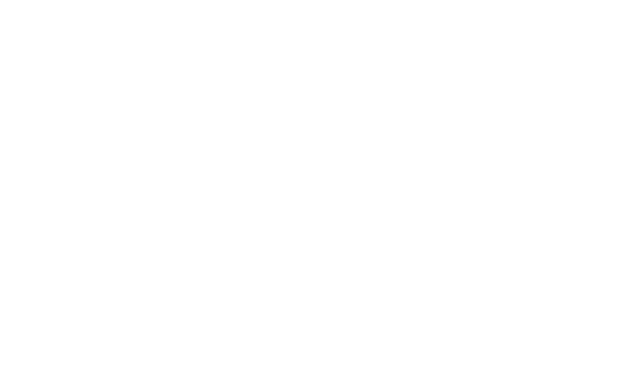
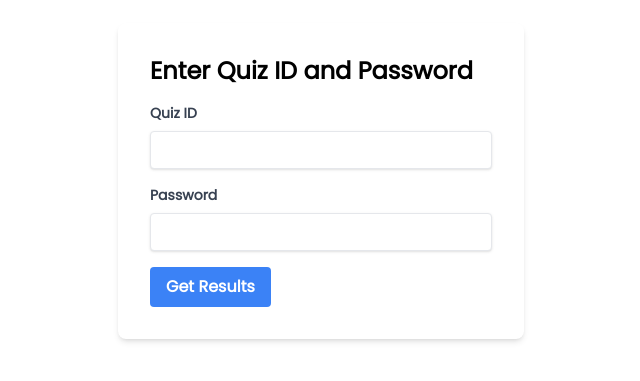
Before and after one commit to Subash-Lamichhane/smartforms, a React (Vite) app in the folder frontend/: page /responses in a window 1280 px wide. Before the commit this address had no page. Shown: the part 219-600 px from the top of the page, without its empty margins (319-959 px from the left). Built offline with nearby package versions, Linux system fonts and the light colour scheme.

Commit message:
fetch response data with id and password

```diff
--- a/frontend/src/App.jsx
+++ b/frontend/src/App.jsx
@@ -5,6 +5,7 @@
 import SmartFormEntry from "./components/SmartFormEntry";
 import NavBar from "./components/NavBar";
 import SmartForm from "./pages/SmartForm";
+import ResponsePage from "./pages/ResponsePage";
 
 function App() {
   return (
@@ -13,6 +14,7 @@
         <Route path="/" element={<LandingPage />} />
         <Route path="/create-smartforms" element={<QuizGenerationPage />} />
         <Route path="/smartforms/:id" element={<SmartForm />} />
+        <Route path="/responses" element={<ResponsePage/>} />
         <Route
           path="/smartforms"
           element={
--- /dev/null
+++ b/frontend/src/pages/ResponsePage.jsx
@@ -0,0 +1,94 @@
+import React, { useState } from 'react';
+import axios from 'axios';
+
+const ResponsePage = () => {
+  const [quizId, setQuizId] = useState(''); // To store the entered quiz ID
+  const [password, setPassword] = useState(''); // To store the entered password
+  const [results, setResults] = useState(null); // To store the fetched quiz results
+  const [error, setError] = useState(null); // To handle any errors
+
+  // Handle form submission
+  const handleSubmit = async (e) => {
+    e.preventDefault();
+
+    try {
+      const response = await axios.post('http://localhost:3000/quiz/results', {
+        quizId,
+        password
+      });
+
+      // Save the fetched results to state
+      setResults(response.data);
+      setError(null); // Clear any existing errors
+    } catch (err) {
+      // Handle error case
+      setError('Invalid quiz ID or password. Please try again.');
+      setResults(null);
+    }
+  };
+
+  return (
+    <div className="flex flex-col justify-center items-center h-screen">
+      {!results ? (
+        // Display the form to enter quiz ID and password if no results are fetched yet
+        <div className="p-8 rounded-lg bg-white shadow-md">
+          <h2 className="text-2xl font-bold mb-4">Enter Quiz ID and Password</h2>
+          <form onSubmit={handleSubmit}>
+            <div className="mb-4">
+              <label className="block text-gray-700 text-sm font-bold mb-2">Quiz ID</label>
+              <input
+                type="text"
+                value={quizId}
+                onChange={(e) => setQuizId(e.target.value)}
+                className="shadow appearance-none border rounded w-full py-2 px-3 text-gray-700 leading-tight focus:outline-none focus:shadow-outline"
+                required
+              />
+            </div>
+            <div className="mb-4">
+              <label className="block text-gray-700 text-sm font-bold mb-2">Password</label>
+              <input
+                type="password"
+                value={password}
+                onChange={(e) => setPassword(e.target.value)}
+                className="shadow appearance-none border rounded w-full py-2 px-3 text-gray-700 leading-tight focus:outline-none focus:shadow-outline"
+                required
+              />
+            </div>
+            {error && <p className="text-red-500 text-sm">{error}</p>}
+            <div className="flex items-center justify-between">
+              <button
+                type="submit"
+                className="bg-blue-500 hover:bg-blue-700 text-white font-bold py-2 px-4 rounded focus:outline-none focus:shadow-outline"
+              >
+                Get Results
+              </button>
+            </div>
+          </form>
+        </div>
+      ) : (
+        // Display the quiz results after fetching
+        <div className="w-full max-w-3xl p-8 rounded-lg bg-white shadow-md">
+          <h2 className="text-2xl font-bold mb-4">Quiz Results</h2>
+          <ul className="space-y-4">
+            {results.map((result) => (
+              <li key={result._id} className="border-b border-gray-200 py-4">
+                <p className="text-lg font-semibold">Name: {result.name}</p>
+                <p>Score: {result.score}</p>
+                <p>Correct Answers: {result.correctAnswersCount}</p>
+                <p>Incorrect Answers: {result.incorrectAnswersCount}</p>
+              </li>
+            ))}
+          </ul>
+          <button
+            onClick={() => setResults(null)} // Reset to ask for ID and password again
+            className="mt-4 bg-blue-500 hover:bg-blue-700 text-white font-bold py-2 px-4 rounded focus:outline-none focus:shadow-outline"
+          >
+            Check Another Quiz
+          </button>
+        </div>
+      )}
+    </div>
+  );
+};
+
+export default ResponsePage;
--- a/frontend/src/pages/SmartForm.jsx
+++ b/frontend/src/pages/SmartForm.jsx
@@ -6,8 +6,11 @@
 import axios from "axios";
 import FormResult from "../components/FormResult";
 import UserNameEntry from "../components/UserNameEntry"; // Import UserNameEntry component
+import { useParams } from "react-router-dom";
 
 const SmartForm = () => {
+  const {id} = useParams();
+
   const [smartFormData, setSmartFormData] = useState(null); // Store the smartForm data from the API
   const [currentQuestionIndex, setCurrentQuestionIndex] = useState(0); // Track the current question index
   const [selectedOption, setSelectedOption] = useState(null); // Store the selected option
@@ -21,7 +24,7 @@
   useEffect(() => {
     const fetchSmartFormData = async () => {
       try {
-        const response = await axios.get("http://localhost:3000/quiz/66fbe8c15b7a7ac76585b8ad");
+        const response = await axios.get(`http://localhost:3000/quiz/${id}`);
         setSmartFormData(response.data); // Save the smartForm data
         setProgress(0); // Initialize the progress bar
       } catch (error) {
```
